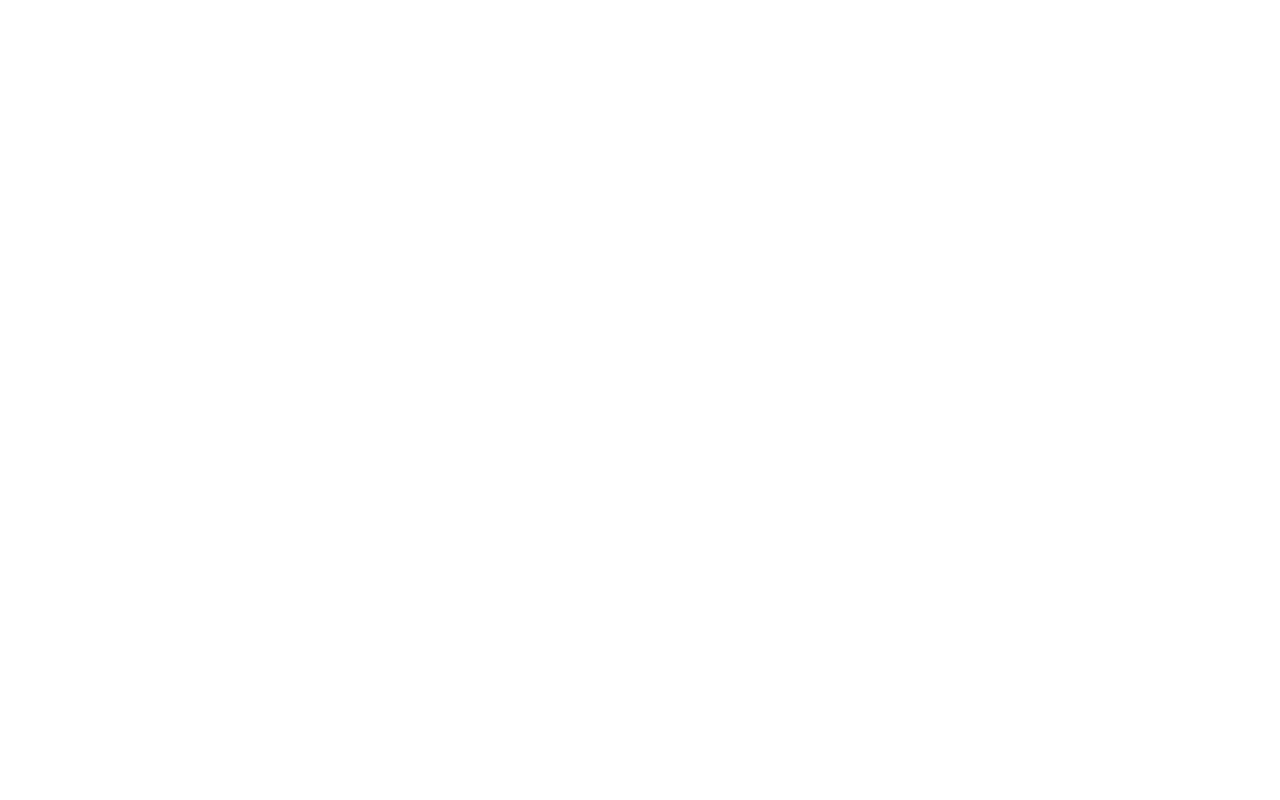
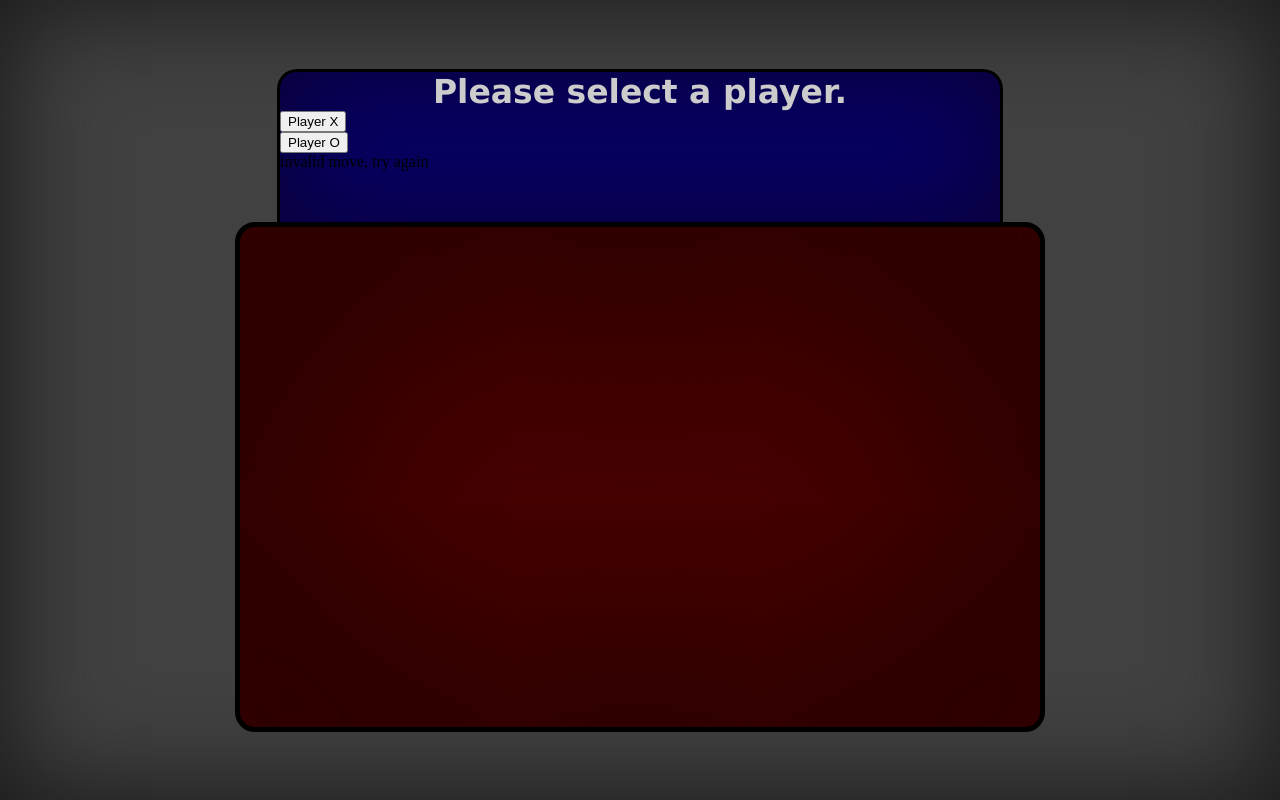
Before and after one commit to cwilliamson29/TicTacToe, a plain HTML site: page index.html in a window 1280 px wide. Drawn offline with Linux system fonts and the light colour scheme.

Commit message:
setting styles and html

```diff
--- a/css/main.css
+++ b/css/main.css
@@ -0,0 +1,56 @@
+html,
+body {
+    height: 100%;
+}
+
+body {
+    margin: auto;
+    display: flex;
+    justify-content: center;
+    align-items: center;
+    background-color: rgb(65, 65, 65);
+    box-shadow: 0 0 100px 10px inset rgb(27, 27, 27);
+}
+
+#container {
+    width: 800px;
+    height: 100%;
+    display: flex;
+    flex-direction: column;
+    justify-content: center;
+    align-items: center;
+}
+
+#boardHeader {
+    width: 90%;
+    height: 150px;
+    background-color: rgb(7, 0, 102);
+    box-shadow: 0 0 100px 10px inset rgb(9, 0, 58);
+    border-top-right-radius: 20px;
+    border-top-left-radius: 20px;
+    border-top: 3px solid black;
+    border-left: 3px solid black;
+    border-right: 3px solid black;
+}
+
+#selectPlayer {
+    width: 100%;
+    text-align: center;
+    font-family: Verdana, Geneva, Tahoma, sans-serif;
+    font-size: 33px;
+    font-weight: bolder;
+    color: rgb(204, 204, 204)
+}
+
+.player {}
+
+#statusBar {}
+
+#gameBoard {
+    width: 100%;
+    height: 500px;
+    background-color: rgb(70, 0, 0);
+    box-shadow: 0 0 200px 90px inset rgb(41, 0, 0);
+    border: 5px solid black;
+    border-radius: 20px;
+}
--- a/index.html
+++ b/index.html
@@ -10,6 +10,34 @@
 
 <body>
 
+    <div id="container">
+
+
+        <div id="boardHeader">
+
+            <div id="selectPlayer">
+                Please select a player.
+            </div>
+            <div class="player">
+                <button id="playerX">Player X</button>
+            </div>
+
+            <div class="player">
+                <button id="playerO">Player O</button>
+            </div>
+
+            <div id="statusBar">
+                invalid move, try again
+            </div>
+        </div>
+
+        <div id="gameBoard">
+
+
+        </div>
+    </div>
+
+
 </body>
 
 <script src="js/main.js"></script>
```
